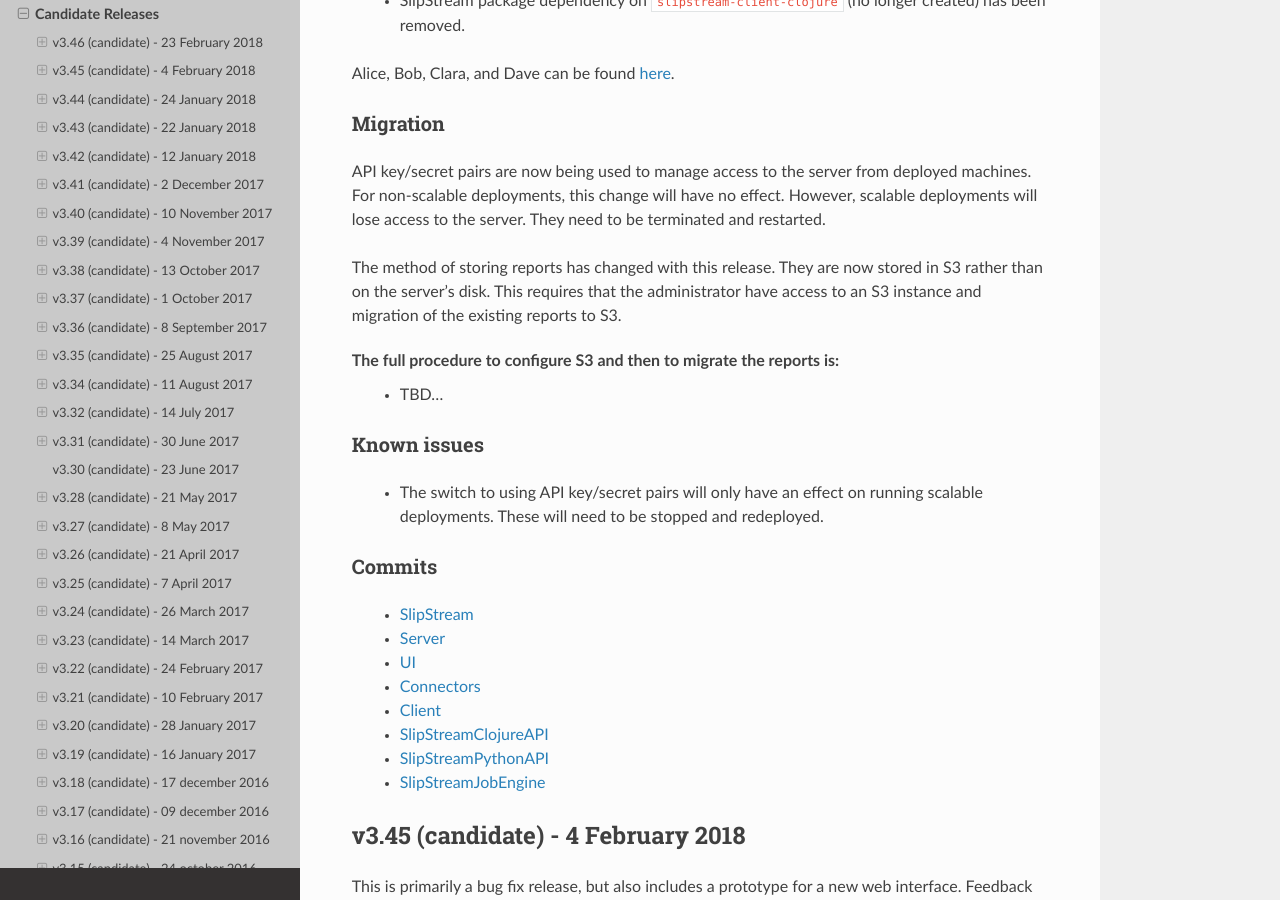
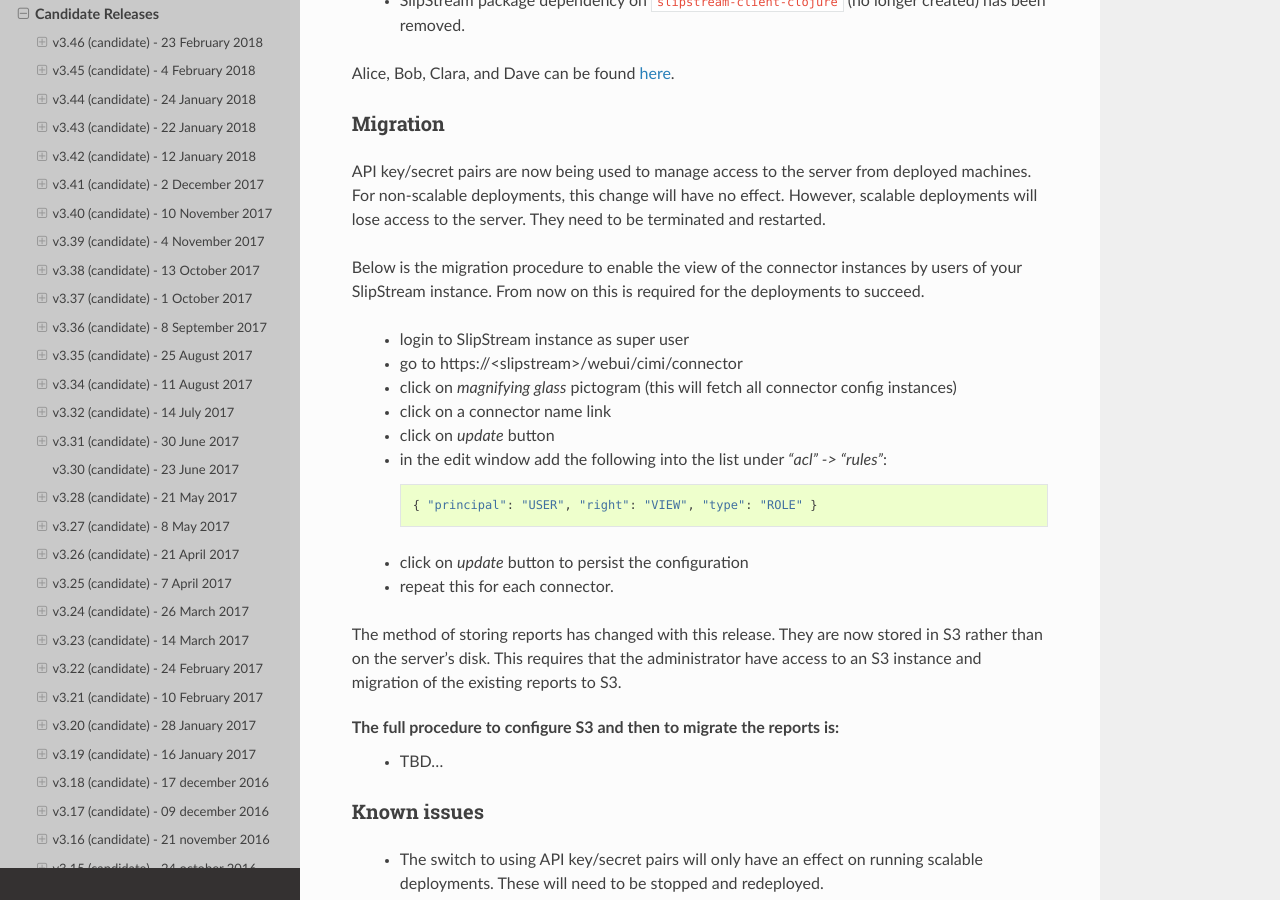
Before and after one commit to slipstream/SlipStreamDocumentation, a Sphinx documentation site: the page built from docs/release_notes/candidate_releases.rst, in a window 1280 px wide and 900 px high, scrolled down 1282 px. Built offline with Sphinx 7.4.7 and the Read the Docs theme 2.0.0, drawn with Linux system fonts in a browser that asks for light colours.

Commit message:
v3.46: migration to allow users to view connectors

```diff
--- a/docs/release_notes/candidate_releases.rst
+++ b/docs/release_notes/candidate_releases.rst
@@ -73,6 +73,22 @@
 from deployed machines.  For non-scalable deployments, this change
 will have no effect.  However, scalable deployments will lose access
 to the server. They need to be terminated and restarted.
+
+Below is the migration procedure to enable the view of the connector instances
+by users of your SlipStream instance. From now on this is required for the
+deployments to succeed.
+
+ - login to SlipStream instance as super user
+ - go to \https://\<slipstream\>/webui/cimi/connector
+ - click on `magnifying glass` pictogram (this will fetch all connector config instances)
+ - click on a connector name link
+ - click on `update` button
+ - in the edit window add the following into the list under `"acl" -> "rules"`::
+
+   { "principal": "USER", "right": "VIEW", "type": "ROLE" }
+
+ - click on `update` button to persist the configuration
+ - repeat this for each connector.
 
 The method of storing reports has changed with this release.  They are
 now stored in S3 rather than on the server's disk. This requires that
```
